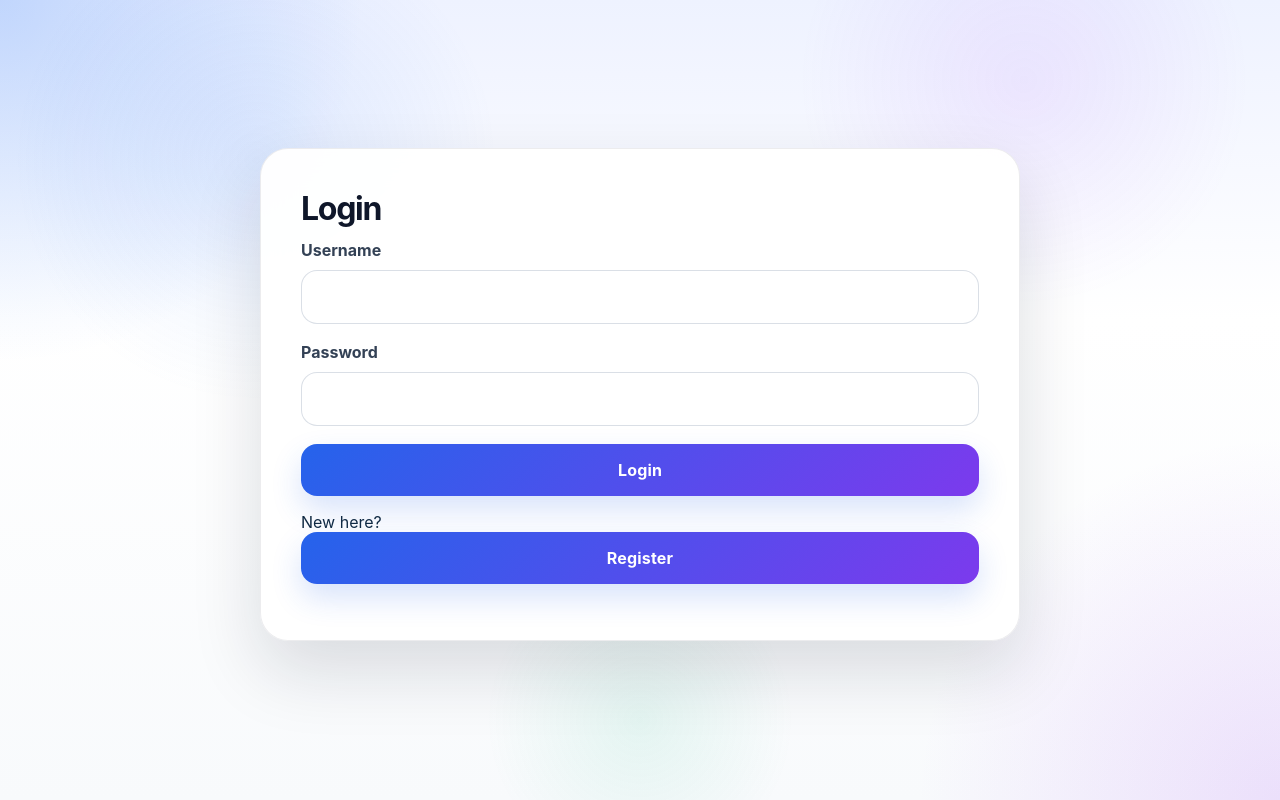
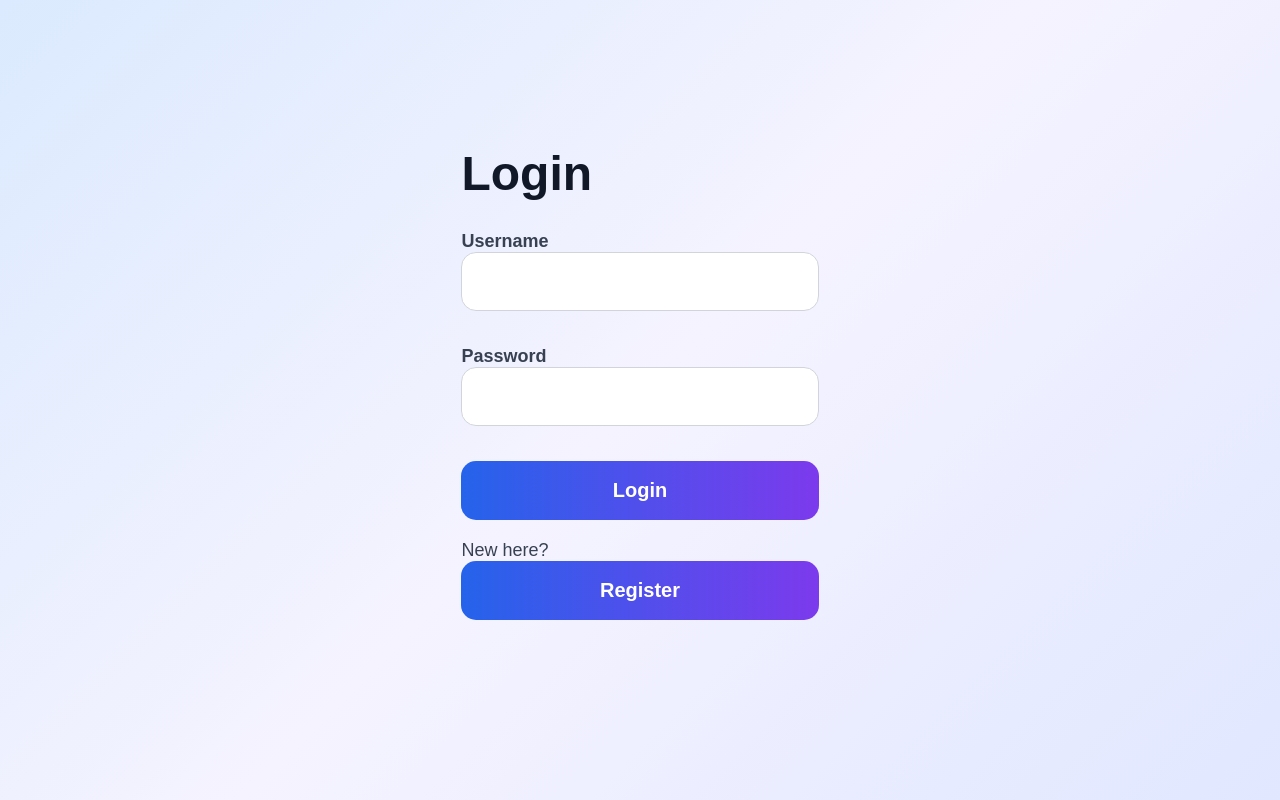
Before and after one commit to vighneshsoudu1221/todo-list, a React (Vite) app in the folder FRONTEND/: page / in a window 1280 px wide. Built offline with nearby package versions, Linux system fonts and the light colour scheme.

Commit message:
Fix input text color

```diff
--- a/FRONTEND/src/index.css
+++ b/FRONTEND/src/index.css
@@ -1,618 +1,126 @@
 * {
+  margin: 0;
+  padding: 0;
   box-sizing: border-box;
-}
-
-:root {
-  color-scheme: dark;
-  color: #0f172a;
-  background: #f8fafc;
-  font-family:
-    Inter,
-    system-ui,
-    -apple-system,
-    BlinkMacSystemFont,
-    "Segoe UI",
-    sans-serif;
+  font-family: Arial, sans-serif;
 }
 
 body {
-  margin: 0;
   min-height: 100vh;
-  background:
-    radial-gradient(
-      circle at top left,
-      rgba(59, 130, 246, 0.25),
-      transparent 24%
-    ),
-    radial-gradient(
-      circle at bottom right,
-      rgba(168, 85, 247, 0.16),
-      transparent 24%
-    ),
-    linear-gradient(180deg, #eef2ff 0%, #ffffff 40%, #f8fafc 100%);
-  color: #102a43;
+  background: linear-gradient(
+    135deg,
+    #dbeafe,
+    #f5f3ff,
+    #e0e7ff
+  );
+
+  display: flex;
+  justify-content: center;
+  align-items: center;
 }
 
-body::before {
-  content: "";
-  position: fixed;
-  inset: 0;
-  background:
-    radial-gradient(
-      circle at 20% 20%,
-      rgba(59, 130, 246, 0.12),
-      transparent 20%
-    ),
-    radial-gradient(
-      circle at 80% 10%,
-      rgba(168, 85, 247, 0.1),
-      transparent 18%
-    ),
-    radial-gradient(
-      circle at 50% 90%,
-      rgba(16, 185, 129, 0.09),
-      transparent 16%
-    );
-  pointer-events: none;
+.container {
+  width: 100%;
+  max-width: 700px;
+  padding: 20px;
 }
 
-button,
-input,
-select {
-  font: inherit;
+.card {
+  background: white;
+  padding: 40px;
+  border-radius: 25px;
+  box-shadow: 0 10px 30px rgba(0, 0, 0, 0.1);
+}
+
+h1 {
+  font-size: 48px;
+  color: #111827;
+  margin-bottom: 30px;
+}
+
+label {
+  display: block;
+  font-size: 18px;
+  font-weight: bold;
+  color: #374151;
+  margin-bottom: 10px;
+}
+
+input {
+  width: 100%;
+  padding: 18px;
+  margin-bottom: 25px;
+  border: 1px solid #d1d5db;
+  border-radius: 15px;
+  background-color: #ffffff;
+  color: #000000;
+  font-size: 18px;
+  outline: none;
+}
+
+input:focus {
+  border-color: #4f46e5;
+  box-shadow: 0 0 5px rgba(79, 70, 229, 0.4);
+}
+
+input::placeholder {
+  color: #6b7280;
 }
 
 button {
+  width: 100%;
+  padding: 18px;
+  border: none;
+  border-radius: 15px;
+  font-size: 20px;
+  font-weight: bold;
   cursor: pointer;
+  margin-bottom: 20px;
+
+  background: linear-gradient(
+    90deg,
+    #2563eb,
+    #7c3aed
+  );
+
+  color: white;
+  transition: transform 0.2s ease;
 }
 
-.app-shell {
-  min-height: 100vh;
-  display: flex;
-  justify-content: center;
-  align-items: center;
-  padding: 36px 24px 48px;
+button:hover {
+  transform: scale(1.02);
 }
 
-.auth-card,
-.todo-page {
-  width: min(100%, 760px);
-  background: rgba(255, 255, 255, 0.95);
-  border-radius: 28px;
-  box-shadow: 0 30px 70px rgba(15, 23, 42, 0.14);
-  padding: 40px;
-  border: 1px solid rgba(15, 23, 42, 0.08);
-  backdrop-filter: blur(16px);
-  animation: floatUp 0.7s ease both;
-}
-
-.auth-card h1,
-.todo-page header h1 {
-  margin: 0 0 12px;
-  font-size: clamp(2rem, 2.4vw, 2.5rem);
-  letter-spacing: -0.04em;
-  color: #0f172a;
-}
-
-.auth-card form,
-.todo-form {
-  display: grid;
-  gap: 18px;
-}
-
-.auth-card label {
-  display: grid;
-  gap: 10px;
-  font-weight: 700;
-  color: #334155;
-}
-
-.auth-card input,
-.auth-card button,
-.todo-form input,
-.todo-form select,
-.todo-form button,
-.filters select,
-.logout {
-  width: 100%;
-  padding: 16px 18px;
-  border: 1px solid rgba(148, 163, 184, 0.35);
-  border-radius: 16px;
-  font-size: 1rem;
-  transition:
-    transform 0.2s ease,
-    border-color 0.2s ease,
-    box-shadow 0.2s ease,
-    background-color 0.2s ease,
-    color 0.2s ease;
-}
-
-.auth-card input,
-.todo-form input,
-.filters select {
-  background: #ffffff;
-}
-
-.auth-card input::placeholder,
-.todo-form input::placeholder {
-  color: #94a3b8;
-}
-
-.auth-card input:focus,
-.todo-form input:focus,
-.todo-form select:focus,
-.filters select:focus,
-.logout:focus {
-  outline: none;
-  border-color: rgba(59, 130, 246, 0.8);
-  box-shadow: 0 0 0 4px rgba(59, 130, 246, 0.14);
-  transform: translateY(-1px);
-}
-
-.auth-card button,
-.todo-form button,
-.logout {
-  background: linear-gradient(135deg, #2563eb, #7c3aed);
-  color: white;
-  border: none;
-  font-weight: 700;
-  letter-spacing: 0.01em;
-  box-shadow: 0 14px 30px rgba(37, 99, 235, 0.18);
-}
-
-.auth-card button:hover,
-.todo-form button:hover,
-.filters button:hover,
-.logout:hover,
-.todo-list button:hover,
-.link-button:hover {
-  transform: translateY(-1px);
-}
-
-.logout {
-  width: auto;
-  min-width: 120px;
-}
-
-.link-button {
-  background: none;
-  border: none;
-  padding: 0;
-  color: #4338ca;
-  font-weight: 700;
-  cursor: pointer;
-}
-
-.error,
-.success,
-.status,
-.toast {
-  border-radius: 16px;
-  padding: 14px 16px;
-  font-weight: 600;
-}
-
-.error {
-  color: #991b1b;
-  background: #fee2e2;
-}
-
-.success {
-  color: #0f5132;
-  background: #d1fae5;
-}
-
-.status {
-  text-align: center;
-  color: #475569;
-  background: rgba(148, 163, 184, 0.14);
-}
-
-.todo-page header {
-  display: flex;
-  justify-content: space-between;
-  gap: 24px;
-  align-items: center;
-  margin-bottom: 28px;
-  flex-wrap: wrap;
-}
-
-.todo-page p {
-  margin: 0;
-  color: #475569;
-  max-width: 520px;
-}
-
-.todo-form {
-  display: grid;
-  grid-template-columns: 1fr 220px 140px;
-  gap: 14px;
-  margin-bottom: 22px;
-}
-
-.filters {
-  display: flex;
-  gap: 10px;
-  flex-wrap: wrap;
-  margin-bottom: 22px;
-}
-
-.filters button,
-.filters select {
-  border-radius: 999px;
-  padding: 12px 18px;
-  border: 1px solid rgba(148, 163, 184, 0.4);
-  background: #ffffff;
-  color: #334155;
-  transition:
-    filter 0.2s ease,
-    transform 0.2s ease;
-}
-
-.filters button.active,
-.filters button:hover {
-  background: #2563eb;
-  color: #ffffff;
-  filter: saturate(1.1);
+p {
+  font-size: 18px;
+  color: #374151;
+  margin-bottom: 15px;
 }
 
 .todo-list {
-  list-style: none;
-  margin: 0;
-  padding: 0;
-  display: grid;
-  gap: 14px;
+  margin-top: 20px;
 }
 
-.todo-list li {
-  display: flex;
-  justify-content: space-between;
-  align-items: center;
-  gap: 16px;
-  padding: 18px 20px;
-  background: #f8fafc;
-  border-radius: 22px;
-  border: 1px solid rgba(148, 163, 184, 0.18);
-  box-shadow: inset 0 0 0 1px rgba(255, 255, 255, 0.18);
-  transition:
-    transform 0.2s ease,
-    box-shadow 0.2s ease,
-    opacity 0.25s ease;
+.todo-item {
+  background: #f3f4f6;
+  padding: 15px;
+  border-radius: 10px;
+  margin-bottom: 10px;
+  color: black;
 }
 
-.todo-list li:hover {
-  transform: translateY(-1px);
-  box-shadow: 0 16px 30px rgba(15, 23, 42, 0.06);
-}
+@media (max-width: 768px) {
+  .card {
+    padding: 25px;
+  }
 
-.todo-list li.removing {
-  opacity: 0.5;
-}
+  h1 {
+    font-size: 36px;
+  }
 
-.todo-list label {
-  display: flex;
-  align-items: center;
-  gap: 14px;
-  flex: 1 1 auto;
-  cursor: pointer;
-}
-
-.todo-list input[type="checkbox"] {
-  width: 20px;
-  height: 20px;
-  accent-color: #2563eb;
-}
-
-.todo-list span {
-  font-size: 1rem;
-  color: #0f172a;
-}
-
-.todo-list li.completed span {
-  text-decoration: line-through;
-  color: #64748b;
-}
-
-.todo-list small {
-  color: #64748b;
-}
-
-.todo-list button {
-  border: 1px solid rgba(148, 163, 184, 0.5);
-  background: transparent;
-  color: #334155;
-  border-radius: 14px;
-  padding: 12px 16px;
-  min-width: 96px;
-  font-weight: 700;
-}
-
-.category-pill {
-  display: inline-flex;
-  align-items: center;
-  justify-content: center;
-  border-radius: 999px;
-  padding: 8px 14px;
-  font-size: 0.85rem;
-  font-weight: 700;
-  text-transform: uppercase;
-  letter-spacing: 0.06em;
-}
-
-.category-general {
-  background: rgba(59, 130, 246, 0.12);
-  color: #1d4ed8;
-}
-
-.category-work {
-  background: rgba(16, 185, 129, 0.14);
-  color: #047857;
-}
-
-.category-personal {
-  background: rgba(236, 72, 153, 0.14);
-  color: #be185d;
-}
-
-.category-shopping {
-  background: rgba(249, 115, 22, 0.14);
-  color: #c2410c;
-}
-
-.category-urgent {
-  background: rgba(249, 115, 22, 0.18);
-  color: #b45309;
-}
-
-@keyframes floatUp {
-  from {
-    opacity: 0;
-    transform: translateY(24px);
-  }
-  to {
-    opacity: 1;
-    transform: translateY(0);
+  input,
+  button {
+    font-size: 16px;
+    padding: 14px;
   }
 }
-
-@media (max-width: 720px) {
-  .todo-form {
-    grid-template-columns: 1fr;
-  }
-
-  .logout {
-    width: 100%;
-  }
-}
-
-.filters button,
-.filters select {
-  border-radius: 999px;
-  border: 1px solid rgba(148, 163, 184, 0.35);
-  padding: 11px 16px;
-  background: white;
-  color: #334155;
-  transition:
-    transform 0.2s ease,
-    border-color 0.2s ease,
-    background 0.2s ease;
-}
-
-.filters button.active {
-  background: linear-gradient(135deg, #4338ca, #2563eb);
-  color: white;
-  border-color: transparent;
-}
-
-.status {
-  padding: 30px;
-  text-align: center;
-  color: #475569;
-}
-
-.todo-list {
-  list-style: none;
-  padding: 0;
-  margin: 0;
-  display: grid;
-  gap: 16px;
-}
-
-.todo-list li {
-  display: flex;
-  justify-content: space-between;
-  align-items: center;
-  gap: 18px;
-  background: #ffffff;
-  padding: 22px;
-  border-radius: 22px;
-  border: 1px solid rgba(148, 163, 184, 0.18);
-  box-shadow: 0 16px 40px rgba(15, 23, 42, 0.06);
-  transform: translateY(0);
-  animation: fadeInUp 0.5s ease both;
-}
-
-.todo-list li.completed span {
-  text-decoration: line-through;
-  color: #64748b;
-}
-
-.todo-list li label {
-  display: flex;
-  align-items: center;
-  gap: 12px;
-  flex: 1;
-}
-
-.todo-list li span {
-  color: #0f172a;
-  font-weight: 600;
-}
-
-.todo-list li div {
-  display: flex;
-  align-items: center;
-  gap: 12px;
-  flex-wrap: wrap;
-}
-
-.todo-list button {
-  background: #ef4444;
-  color: white;
-  border: none;
-  border-radius: 14px;
-  padding: 11px 16px;
-  font-weight: 700;
-  transition:
-    transform 0.2s ease,
-    filter 0.2s ease,
-    background-color 0.2s ease;
-}
-
-.todo-list button:hover {
-  background: #dc2626;
-}
-
-.todo-list li.removing {
-  animation: shrinkOut 0.3s ease forwards;
-}
-
-button.loading {
-  position: relative;
-  pointer-events: none;
-  background: #2563eb;
-}
-
-button.loading::after {
-  content: "";
-  position: absolute;
-  inset: 10px 18px;
-  border-radius: 12px;
-  border: 2px solid rgba(255, 255, 255, 0.32);
-  border-right-color: transparent;
-  animation: spin 0.9s linear infinite;
-}
-
-.category-pill {
-  display: inline-flex;
-  align-items: center;
-  justify-content: center;
-  padding: 8px 12px;
-  border-radius: 999px;
-  font-size: 0.86rem;
-  font-weight: 700;
-  text-transform: uppercase;
-  letter-spacing: 0.05em;
-  color: white;
-}
-
-.category-general {
-  background: #2563eb;
-}
-
-.category-work {
-  background: #7c3aed;
-}
-
-.category-personal {
-  background: #0ea5e9;
-}
-
-.category-shopping {
-  background: #f97316;
-}
-
-.category-urgent {
-  background: #ef4444;
-}
-
-.toast-notice {
-  position: fixed;
-  bottom: 24px;
-  left: 50%;
-  transform: translateX(-50%);
-  background: rgba(15, 23, 42, 0.96);
-  color: white;
-  padding: 14px 20px;
-  border-radius: 18px;
-  box-shadow: 0 22px 60px rgba(15, 23, 42, 0.25);
-  font-weight: 700;
-  z-index: 20;
-  animation: toastIn 0.28s ease;
-}
-
-.toast-notice.danger {
-  background: linear-gradient(135deg, #dc2626, #be123c);
-}
-
-.toast-notice.success {
-  background: linear-gradient(135deg, #16a34a, #22c55e);
-}
-
-@keyframes shrinkOut {
-  to {
-    opacity: 0;
-    transform: scale(0.92);
-    height: 0;
-    margin: 0;
-    padding: 0;
-  }
-}
-
-@keyframes spin {
-  to {
-    transform: rotate(360deg);
-  }
-}
-
-@keyframes toastIn {
-  from {
-    opacity: 0;
-    transform: translateX(-50%) translateY(16px);
-  }
-  to {
-    opacity: 1;
-    transform: translateX(-50%) translateY(0);
-  }
-}
-
-.logout {
-  border: 1px solid rgba(148, 163, 184, 0.35);
-  background: white;
-  color: #0f172a;
-  padding: 12px 18px;
-  border-radius: 14px;
-}
-
-@keyframes floatUp {
-  from {
-    opacity: 0;
-    transform: translateY(25px);
-  }
-  to {
-    opacity: 1;
-    transform: translateY(0);
-  }
-}
-
-@keyframes fadeInUp {
-  from {
-    opacity: 0;
-    transform: translateY(18px);
-  }
-  to {
-    opacity: 1;
-    transform: translateY(0);
-  }
-}
-
-@media (max-width: 760px) {
-  .todo-form {
-    grid-template-columns: 1fr;
-  }
-
-  .todo-page header {
-    flex-direction: column;
-    align-items: flex-start;
-  }
-}
```
